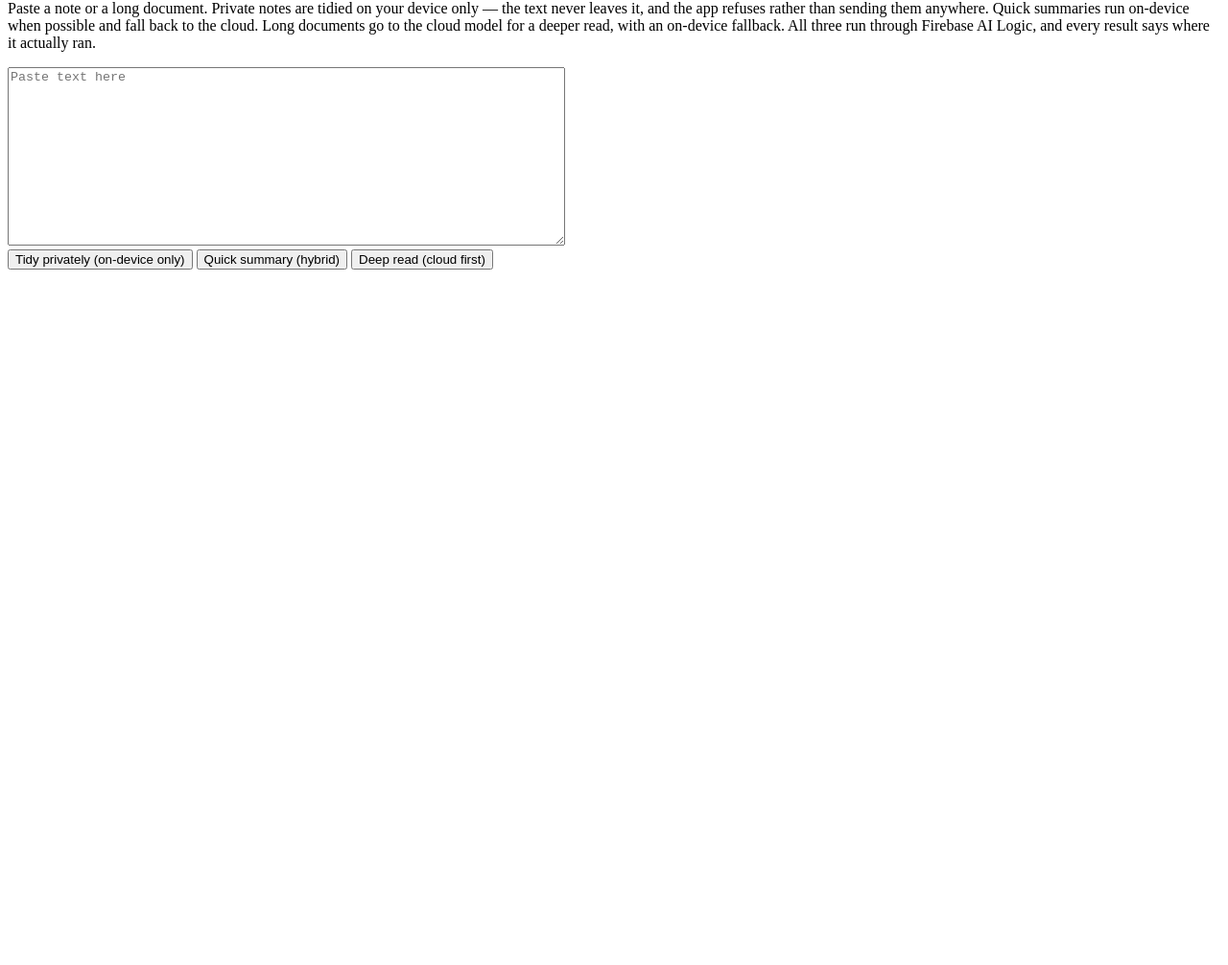
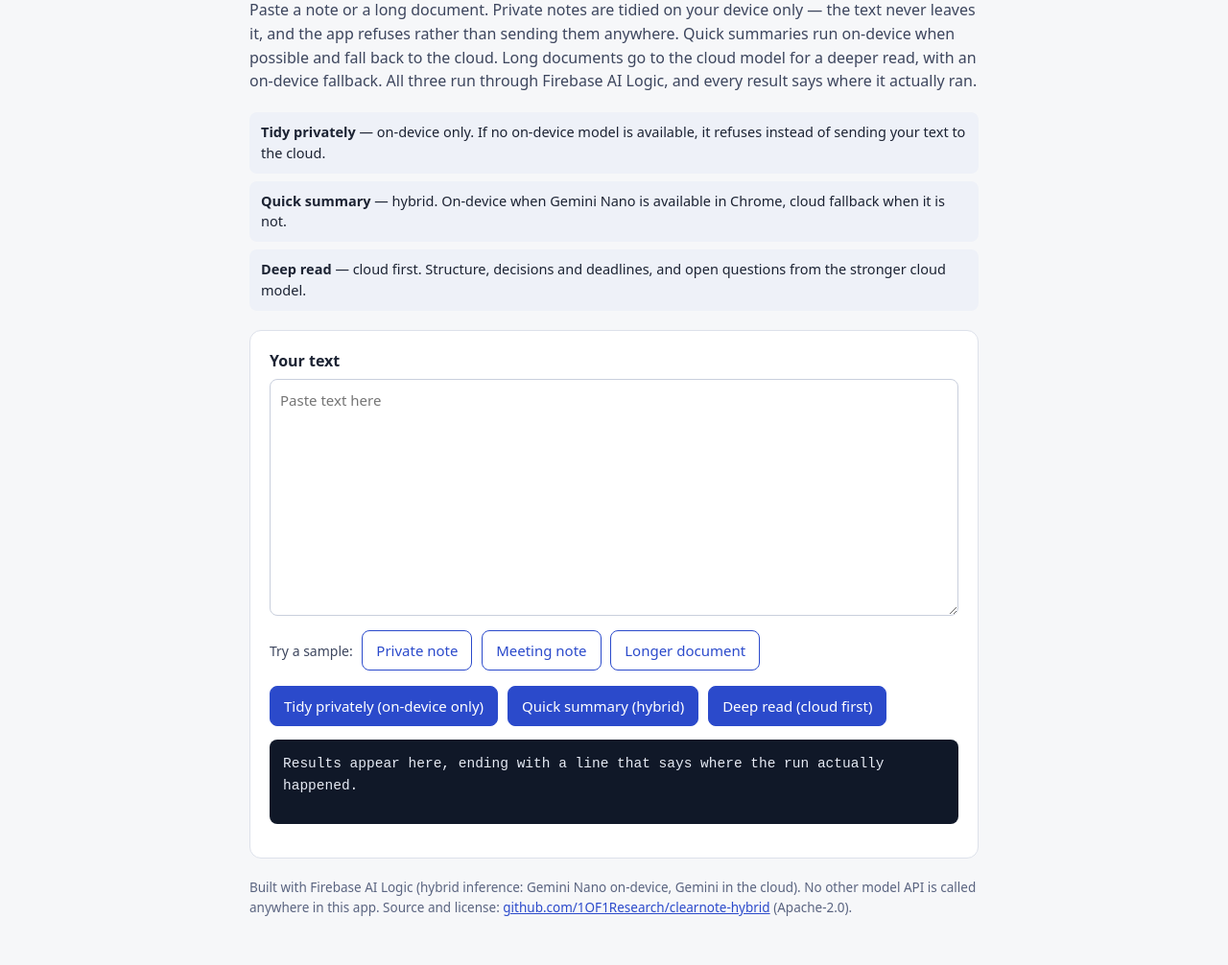
Before and after one commit to 1OF1Research/clearnote-hybrid, a plain HTML site: page index.html in a window 1280 px wide. Shown: the part 80-1086 px from the top of the page at 96% size. Before the commit the page ends 800 px from the top, so only its background shows below. Drawn offline with Linux system fonts and the light colour scheme; no server answers.

Commit message:
Polish the hosted page (clear layout, sample notes, routing explainer) and correct the README run steps for the shipped public config

```diff
--- a/index.html
+++ b/index.html
@@ -1,28 +1,80 @@
 <!doctype html>
-<html lang="en"><head><meta charset="utf-8"><title>ClearNote Hybrid</title></head>
+<html lang="en"><head><meta charset="utf-8">
+<meta name="viewport" content="width=device-width, initial-scale=1">
+<title>ClearNote Hybrid — private notes stay private</title>
+<style>
+  :root { color-scheme: light; }
+  body { font-family: system-ui, -apple-system, "Segoe UI", sans-serif; margin: 0; background: #f6f7f9; color: #1c2333; }
+  main { max-width: 760px; margin: 0 auto; padding: 32px 20px 48px; }
+  h1 { font-size: 28px; margin: 0 0 8px; }
+  .lede { font-size: 16px; line-height: 1.55; color: #3d465e; margin: 0 0 20px; }
+  .card { background: #fff; border: 1px solid #dde1ea; border-radius: 12px; padding: 20px; }
+  label { font-weight: 600; display: block; margin-bottom: 8px; }
+  textarea { width: 100%; box-sizing: border-box; border: 1px solid #c9cfdd; border-radius: 8px; padding: 10px; font: inherit; font-size: 15px; line-height: 1.5; }
+  .samples { margin: 10px 0 16px; font-size: 14px; color: #3d465e; }
+  .samples button { margin-left: 6px; }
+  .actions { display: flex; flex-wrap: wrap; gap: 10px; }
+  button { font: inherit; font-size: 15px; padding: 10px 14px; border-radius: 8px; border: 1px solid #2b4acb; background: #2b4acb; color: #fff; cursor: pointer; }
+  button.secondary { background: #fff; color: #2b4acb; }
+  button:disabled { opacity: .55; cursor: wait; }
+  .routes { display: grid; gap: 8px; margin: 0 0 20px; padding: 0; list-style: none; font-size: 14.5px; line-height: 1.5; }
+  .routes li { background: #eef1f8; border-radius: 8px; padding: 10px 12px; }
+  .routes b { color: #1c2333; }
+  pre { white-space: pre-wrap; word-wrap: break-word; background: #101828; color: #e6ebf5; border-radius: 8px; padding: 14px; min-height: 60px; font-size: 14.5px; line-height: 1.55; }
+  footer { margin-top: 20px; font-size: 13.5px; color: #5a6480; line-height: 1.6; }
+  footer a { color: #2b4acb; }
+</style></head>
 <body>
+<main>
 <h1>ClearNote Hybrid</h1>
-<p>Paste a note or a long document. Private notes are tidied on your device only — the text never leaves it, and the app refuses rather than sending them anywhere. Quick summaries run on-device when possible and fall back to the cloud. Long documents go to the cloud model for a deeper read, with an on-device fallback. All three run through Firebase AI Logic, and every result says where it actually ran.</p>
-<textarea id="in" rows="12" cols="70" placeholder="Paste text here"></textarea><br>
+<p class="lede">Paste a note or a long document. Private notes are tidied on your device only — the text never leaves it, and the app refuses rather than sending them anywhere. Quick summaries run on-device when possible and fall back to the cloud. Long documents go to the cloud model for a deeper read, with an on-device fallback. All three run through Firebase AI Logic, and every result says where it actually ran.</p>
+<ul class="routes">
+  <li><b>Tidy privately</b> — on-device only. If no on-device model is available, it refuses instead of sending your text to the cloud.</li>
+  <li><b>Quick summary</b> — hybrid. On-device when Gemini Nano is available in Chrome, cloud fallback when it is not.</li>
+  <li><b>Deep read</b> — cloud first. Structure, decisions and deadlines, and open questions from the stronger cloud model.</li>
+</ul>
+<div class="card">
+<label for="in">Your text</label>
+<textarea id="in" rows="10" placeholder="Paste text here"></textarea>
+<div class="samples">Try a sample:
+  <button type="button" class="secondary" data-sample="private">Private note</button>
+  <button type="button" class="secondary" data-sample="meeting">Meeting note</button>
+  <button type="button" class="secondary" data-sample="long">Longer document</button>
+</div>
+<div class="actions">
 <button data-fn="tidy">Tidy privately (on-device only)</button>
 <button data-fn="quick">Quick summary (hybrid)</button>
 <button data-fn="deep">Deep read (cloud first)</button>
-<pre id="out"></pre>
+</div>
+<pre id="out">Results appear here, ending with a line that says where the run actually happened.</pre>
+</div>
+<footer>Built with Firebase AI Logic (hybrid inference: Gemini Nano on-device, Gemini in the cloud). No other model API is called anywhere in this app. Source and license: <a href="https://github.com/1OF1Research/clearnote-hybrid">github.com/1OF1Research/clearnote-hybrid</a> (Apache-2.0).</footer>
+</main>
 <script type="module">
 import { initFirebase, tidyPrivate, summarizeQuick, deepRead } from "./src/main.js";
+const samples = {
+  private: "Private — do not share. Dentist moved to Thursday 9am. Pick up prescription after. Remind myself: lock the side door tonight and water the plants before the trip.",
+  meeting: "Team met Tuesday. We decided to launch the beta next week. Alex will write the notes and Sam will check the budget by Friday.",
+  long: "Project update, week of November 23. The team finished the first working version of the notes app and tested it with five people. Everyone could paste a note and get a summary, but two people asked where their text was being sent. We decided that private notes must be processed on the device only, even if that means the app sometimes has to refuse. The launch date moved to December 4 so the privacy routing can be tested properly. Open questions: do we need accounts at all for the first version, and what happens on phones that have no on-device model?"
+};
+document.querySelectorAll("[data-sample]").forEach(b => b.onclick = () => {
+  document.getElementById("in").value = samples[b.dataset.sample];
+});
 const fns = { tidy: tidyPrivate, quick: summarizeQuick, deep: deepRead };
 const ready = initFirebase();
-document.querySelectorAll("button").forEach(b => b.onclick = async () => {
+document.querySelectorAll("[data-fn]").forEach(b => b.onclick = async () => {
   const out = document.getElementById("out");
   if (!ready.ok) { out.textContent = "Add your Firebase config in src/config.js first (see README). No text was sent anywhere."; return; }
   const text = document.getElementById("in").value.trim();
   if (!text) { out.textContent = "Paste some text first."; return; }
+  document.querySelectorAll("[data-fn]").forEach(x => x.disabled = true);
   out.textContent = "Working…";
   try {
     const r = await fns[b.dataset.fn](text);
     const src = String(r.source).toUpperCase();
     out.textContent = r.text + "\n\n— Ran: " + (src === "ON_DEVICE" ? "on this device" : src === "IN_CLOUD" ? "in the cloud" : r.source);
   } catch (e) { out.textContent = "That run did not finish: " + e.message; }
+  document.querySelectorAll("[data-fn]").forEach(x => x.disabled = false);
 });
 </script>
 </body></html>
```
Also changed, not shown: 1 other file.
